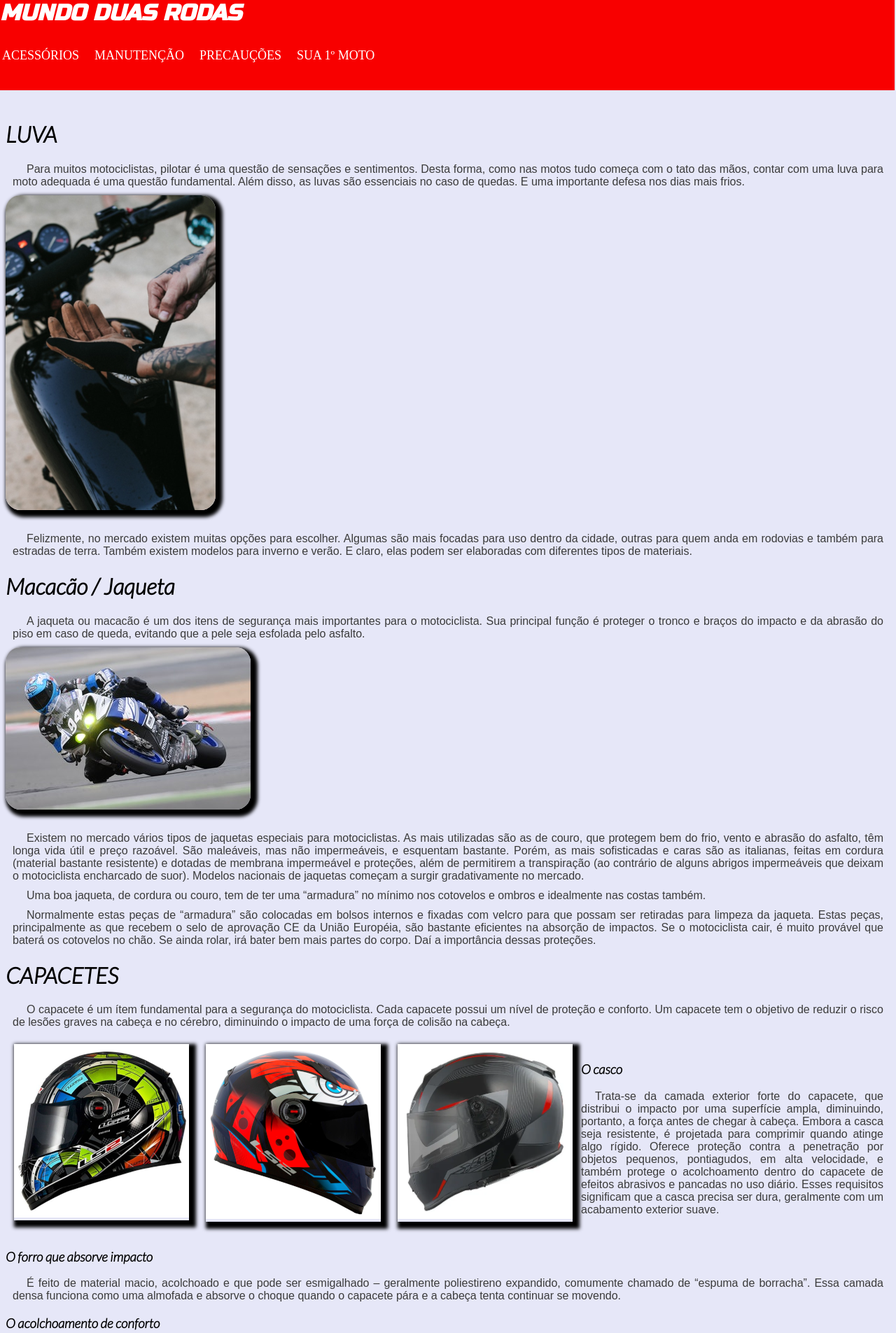
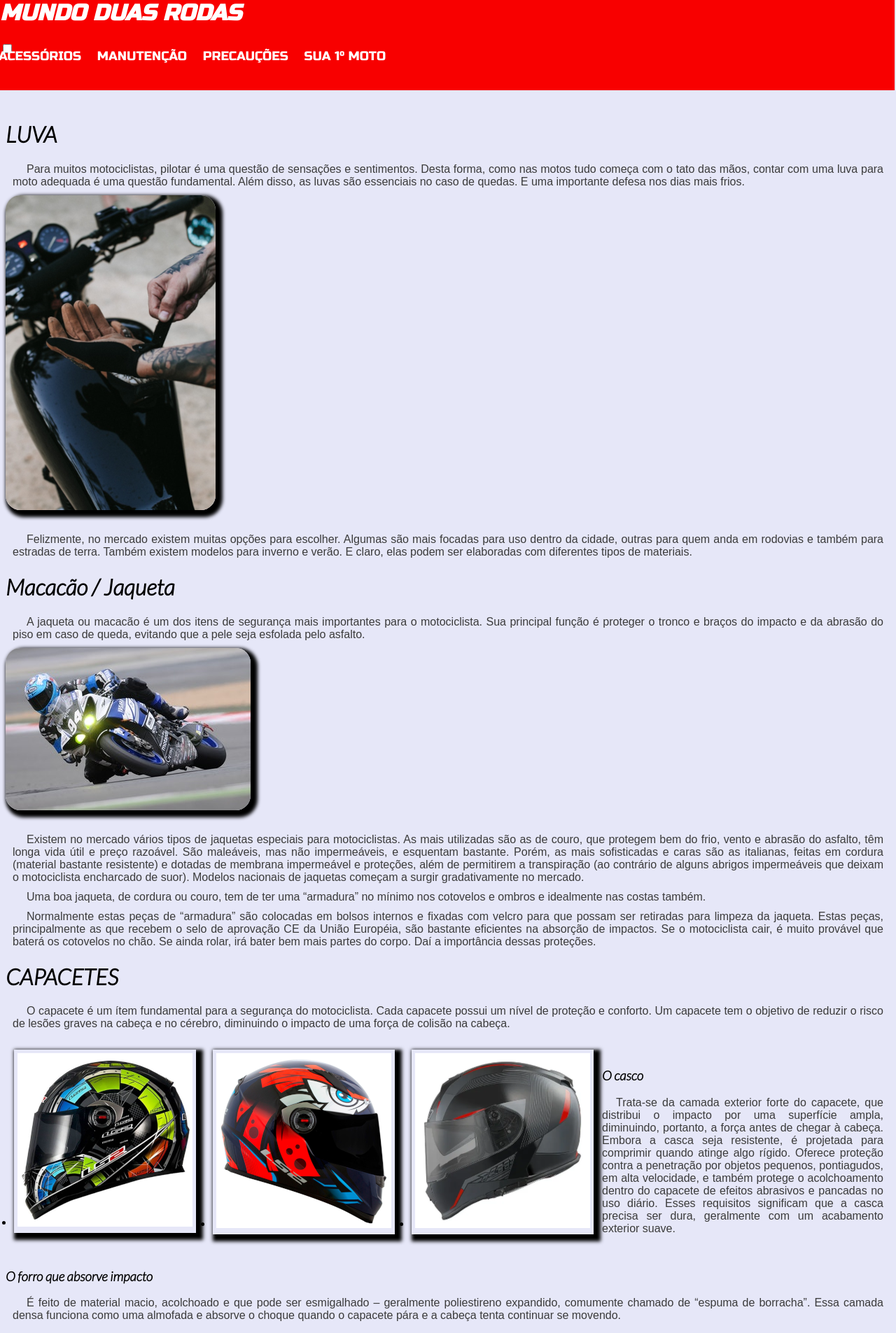
Before and after one commit to Rafael862/primeirosite, a plain HTML site: page html/acessorios.html in a window 1280 px wide. Shown: the top 1905 px of the page at 70% size. Drawn offline with Linux system fonts and the light colour scheme; a web font is replaced by a local one.

Commit message:
foi feito a responsividade do site e faltam alguns detalhes importantes para a melhoria vizual do site

```diff
--- a/css/acessorios.css
+++ b/css/acessorios.css
@@ -2,6 +2,22 @@
 @import url('https://fonts.googleapis.com/css2?family=Lato:ital,wght@1,300&family=Reggae+One&family=Roboto+Condensed:wght@300&display=swap');
 @import url('https://fonts.googleapis.com/css2?family=Russo+One&display=swap');
 
+*{
+   /*sempre resetar os padroes do navegador, pois todos são diferentes.*/
+  padding: 0;
+  box-sizing: border-box; /*colocar obrigatoriamente no site*/
+  font-family: "Russo One", sans-serif;
+
+}
+
+
+
+
+main{
+margin: 0 auto;
+max-width: 1280px; /*definir a largura dentro do body e criar o header para o cabeçalho*/
+
+}
 h1#menutopo {
     font-family: 'Russo One', sans-serif;
     font-style: oblique;
@@ -50,7 +66,7 @@ nav#menu ul {
     text-transform: uppercase;
     position: absolute; /*posição fixa*/
     top: 58px; /*altura do menu*/
-    left: -35px; /*margem esquerda*/
+
 }
 /*FORMATAÇÃO DOS ÍTENS DO MENU*/
 li {
@@ -62,7 +78,7 @@ li {
 
 }
 
-li.links-pagina {
+.links-pagina {
     display: inline-block;
     font-size: 18px;
     position: relative;
@@ -88,10 +104,11 @@ h1#menuprincipal {
     opacity: 0;
 }
 
-div.capacetes {
+li.capacetes{
     float: left;
     margin: 12px;
     box-shadow: 5px 5px 5px 5px  black;
+
 }
 img#R1{
     max-width: 90%;
--- a/css/index.css
+++ b/css/index.css
@@ -3,11 +3,19 @@
 @import url("https://fonts.googleapis.com/css2?family=Russo+One&display=swap");
 
 *{
-    margin: 0; /*sempre resetar os padroes do navegador, pois todos são diferentes.*/
+     /*sempre resetar os padroes do navegador, pois todos são diferentes.*/
     padding: 0;
     box-sizing: border-box; /*colocar obrigatoriamente no site*/
     font-family: "Russo One", sans-serif;
-    max-width: 1024px; /*definir a largura dentro do body e criar o header para o cabeçalho*/
+
+}
+
+
+
+
+main{
+  margin: 0 auto;
+  max-width: 1280px; /*definir a largura dentro do body e criar o header para o cabeçalho*/
 
 }
 
@@ -102,9 +110,7 @@ h1#menuprincipal {
     width: 800px;
     height: 460px;
   }
-  label{
-    display: none;
-  }
+
 }
 
 @media (max-width: 1024px) {
@@ -112,19 +118,19 @@ h1#menuprincipal {
     width: 800px;
     height: 460px;
   }
+
+}
+@media (min-width: 768px){
   label{
     display: none;
   }
 }
-
 @media (max-width: 768px) {
   iframe#introducao {
     width: 560px;
     height: 320px;
   }
-  label{
-    display: none;
-  }
+
 }
 
 @media (max-width: 425px) {
@@ -132,9 +138,7 @@ h1#menuprincipal {
     width: 410px;
     height: 235px;
   }
-  label{
-    display: none;
-  }
+
   .links-pagina{
     display: none;
   }
--- a/css/manutencao.css
+++ b/css/manutencao.css
@@ -2,31 +2,42 @@
 @import url('https://fonts.googleapis.com/css2?family=Lato:ital,wght@1,300&family=Reggae+One&family=Roboto+Condensed:wght@300&display=swap');
 @import url('https://fonts.googleapis.com/css2?family=Russo+One&display=swap');
 
+
+*{
+     /*sempre resetar os padroes do navegador, pois todos são diferentes.*/
+    padding: 0;
+    box-sizing: border-box; /*colocar obrigatoriamente no site*/
+    font-family: "Russo One", sans-serif;
+
+}
+
+
+
+
+main{
+  margin: 0 auto;
+  max-width: 1280px; /*definir a largura dentro do body e criar o header para o cabeçalho*/
+
+}
 h1#menutopo {
     font-family: 'Russo One', sans-serif;
     font-style: oblique;
     color: white;
-    top: -15;
+
 
 }
-img.imagem {
-    box-shadow: black;
-    border-radius: 21px;
-    box-shadow: 5px 5px 5px 5px  black; /*sombreamento*/
-}
+
 a.voltamenu {
     color: white;
 }
 div#divtopo {
     background-color: rgb(248, 0, 0);
-    position: relative;
-    top: -22px;
-    left: -8px;
-    width: 101.1%;
+
+
 }
 a {
-    text-decoration: black;
-    color: black;
+    text-decoration: none;
+    color: white;
 }
 h1, h2, h3 {
     font-family: 'Lato', sans-serif;
@@ -37,7 +48,7 @@ p {
     font-family: Arial, Helvetica, sans-serif;
     text-indent: 20px; /*paragráfo*/
     color: rgb(59, 59, 59);
-    margin: 10px;
+
 }
 body {
     background-color: rgb(230, 231, 248);
@@ -49,7 +60,7 @@ nav#menu ul {
     text-transform: uppercase;
     position: absolute; /*posição fixa*/
     top: 58px; /*altura do menu*/
-    left: -35px; /*margem esquerda*/
+
 }
 /*FORMATAÇÃO DOS ÍTENS DO MENU*/
 li {
@@ -61,7 +72,7 @@ li {
 
 }
 
-li#primeiro {
+.links-pagina {
     display: inline-block;
     font-size: 18px;
     position: relative;
@@ -70,9 +81,9 @@ li#primeiro {
 
 }
 iframe {
-    margin-left: 45px;
+
     box-shadow: black;
-    border-radius: 21px;
+    border-radius: 5px;
     box-shadow: 5px 5px 5px 5px  black; /*sombreamento*/
 }
 
@@ -92,3 +103,65 @@ nav#menu a:hover {
 h1#menuprincipal {
     opacity: 0;
 }
+
+@media (max-width: 1440px) {
+    .videos {
+      width: 800px;
+      height: 460px;
+
+    }
+
+  }
+
+  @media (max-width: 1024px) {
+    .videos {
+      width: 800px;
+      height: 460px;
+    }
+
+  }
+  @media (min-width: 768px){
+    label{
+      display: none;
+    }
+  }
+  @media (max-width: 768px) {
+    .videos {
+      width: 560px;
+      height: 320px;
+    }
+
+  }
+
+  @media (max-width: 425px) {
+    .videos {
+      width: 410px;
+      height: 235px;
+    }
+
+    .links-pagina{
+      display: none;
+    }
+  }
+
+
+  @media (max-width: 375px) {
+    .videos {
+      width: 350px;
+      height: 220px;
+    }
+    .links-pagina{
+      display: none;
+    }
+  }
+
+  @media (max-width: 320px) {
+    .videos {
+      width: 270px;
+      height: 180px;
+
+    }
+    .links-pagina{
+      display: none;
+    }
+  }
--- a/css/precaucoes.css
+++ b/css/precaucoes.css
@@ -1,6 +1,24 @@
 @import url('https://fonts.googleapis.com/css2?family=Reggae+One&display=swap');
 @import url('https://fonts.googleapis.com/css2?family=Lato:ital,wght@1,300&family=Reggae+One&family=Roboto+Condensed:wght@300&display=swap');
 @import url('https://fonts.googleapis.com/css2?family=Russo+One&display=swap');
+
+
+*{
+    /*sempre resetar os padroes do navegador, pois todos são diferentes.*/
+   padding: 0;
+   box-sizing: border-box; /*colocar obrigatoriamente no site*/
+   font-family: "Russo One", sans-serif;
+
+}
+
+
+
+
+main{
+ margin: 0 auto;
+ max-width: 1280px; /*definir a largura dentro do body e criar o header para o cabeçalho*/
+
+}
 
 h1#menutopo {
     font-family: 'Russo One', sans-serif;
@@ -25,8 +43,8 @@ div#divtopo {
     width: 101.1%;
 }
 a {
-    text-decoration: black;
-    color: black;
+    text-decoration: none;
+    color: white;
 }
 h1, h2, h3 {
     font-family: 'Lato', sans-serif;
@@ -49,7 +67,7 @@ nav#menu ul {
     text-transform: uppercase;
     position: absolute; /*posição fixa*/
     top: 58px; /*altura do menu*/
-    left: -35px; /*margem esquerda*/
+
 }
 /*FORMATAÇÃO DOS ÍTENS DO MENU*/
 li {
@@ -61,7 +79,7 @@ li {
 
 }
 
-li#primeiro {
+.links-pagina {
     display: inline-block;
     font-size: 18px;
     position: relative;
--- a/css/primeira-moto.css
+++ b/css/primeira-moto.css
@@ -1,6 +1,23 @@
 @import url('https://fonts.googleapis.com/css2?family=Reggae+One&display=swap');
 @import url('https://fonts.googleapis.com/css2?family=Lato:ital,wght@1,300&family=Reggae+One&family=Roboto+Condensed:wght@300&display=swap');
 @import url('https://fonts.googleapis.com/css2?family=Russo+One&display=swap');
+
+*{
+    /*sempre resetar os padroes do navegador, pois todos são diferentes.*/
+   padding: 0;
+   box-sizing: border-box; /*colocar obrigatoriamente no site*/
+   font-family: "Russo One", sans-serif;
+
+}
+
+
+
+
+main{
+ margin: 0 auto;
+ max-width: 1280px; /*definir a largura dentro do body e criar o header para o cabeçalho*/
+
+}
 
 h1#menutopo {
     font-family: 'Russo One', sans-serif;
@@ -25,8 +42,8 @@ div#divtopo {
     width: 101.1%;
 }
 a {
-    text-decoration: black;
-    color: black;
+    text-decoration: none;
+    color: white;
 }
 h1, h2, h3 {
     font-family: 'Lato', sans-serif;
@@ -49,7 +66,7 @@ nav#menu ul {
     text-transform: uppercase;
     position: absolute; /*posição fixa*/
     top: 58px; /*altura do menu*/
-    left: -35px; /*margem esquerda*/
+
 }
 /*FORMATAÇÃO DOS ÍTENS DO MENU*/
 li {
@@ -61,7 +78,7 @@ li {
 
 }
 
-li#primeiro {
+.links-pagina {
     display: inline-block;
     font-size: 18px;
     position: relative;
@@ -86,3 +103,90 @@ nav#menu a:hover {
 h1#menuprincipal {
     opacity: 0;
 }
+
+/*aqui entra a responsividade do vídeo na tela inicial*/
+@media (max-width: 1440px) {
+    #scooter, #city, #naked, #trail {
+      width: 800px;
+      height: 460px;
+    }
+
+  }
+
+  @media (max-width: 1024px) {
+    #scooter, #city, #naked, #trail {
+      width: 800px;
+      height: 460px;
+    }
+
+  }
+  @media (min-width: 768px){
+    label{
+      display: none;
+    }
+  }
+  @media (max-width: 768px) {
+    #scooter, #city, #naked, #trail {
+      width: 560px;
+      height: 320px;
+    }
+
+  }
+
+  @media (max-width: 425px) {
+    #scooter, #city, #naked, #trail {
+      width: 410px;
+      height: 235px;
+    }
+
+    .links-pagina{
+      display: none;
+    }
+  }
+
+
+  @media (max-width: 375px) {
+    #scooter, #city, #naked, #trail {
+      width: 370px;
+      height: 220px;
+    }
+    #trail{
+        width: 350px;
+        height: 240px;
+    }
+    .links-pagina{
+      display: none;
+    }
+  }
+
+  @media (max-width: 320px) {
+    #scooter, #city, #naked, #trail {
+      width: 300px;
+      height: 180px;
+    }
+
+    .links-pagina{
+      display: none;
+    }
+  }
+
+  .menu{
+    display: none;
+    color: #fff;
+    background-color: #ffffff;
+    margin: 0;
+    padding: 10px;
+  }
+
+  .menu-item{
+    list-style-type: none;
+  }
+
+  #meuMarcador:checked + .menu{
+    display: block;
+  }
+
+  #meuMarcador{
+    opacity: 0;
+
+  }
--- a/html/acessorios.html
+++ b/html/acessorios.html
@@ -17,19 +17,21 @@
             <div id="divindex">
                 <h1 id="menutopo"><a class="voltamenu" href="../index.html" style="text-decoration: none;">MUNDO DUAS RODAS</a></h1>
             </div>
+
             <nav id="menu"> <!--a tag NAV é a navegação do site-->
-                <label for="meuMarcador">
+                <label for="menuHamburguer">
                     <i class="fa fa-bars fa-2x" aria-hidden="true"></i>
                 </label>
 
-                <input type="checkbox" id="meuMarcador">
+                <input type="checkbox" id="menuHamburguer">
+
                 <h1 id="menuprincipal">Menu Principal</h1> <!--para mecanismos de buscas-->
-                <ul type="disc">
-                <li class="links-pagina"><a href="acessorios.html" >Acessórios</a></li>
-                <li class="links-pagina"><a href="manutencao.html">Manutenção</a></li>
+                <ul class="menuprincipal" type="disc">
+                    <li class="links-pagina"><a href="acessorios.html" >Acessórios</a></li>
+                    <li class="links-pagina"><a href="manutencao.html">Manutenção</a></li>
 
-                <li class="links-pagina"><a href="precaucoes.html">Precauções</a></li>
-                <li class="links-pagina"><a href="primeira-moto.html">Sua 1º Moto</a></li>
+                    <li class="links-pagina"><a href="precaucoes.html">Precauções</a></li>
+                    <li class="links-pagina"><a href="primeira-moto.html">Sua 1º Moto</a></li>
 
                 </ul>
             </nav>
@@ -58,16 +60,19 @@
         <p>O capacete é um ítem fundamental para a segurança do motociclista. Cada capacete possui um nível de proteção e conforto.
         Um capacete tem o objetivo de reduzir o risco de lesões graves na cabeça e no cérebro, diminuindo o impacto de uma força de colisão na cabeça.</p>
 
-        <div class="capacetes">
-            <img src="../midia/capa4.png" alt="">
-        </div>
-        <div class="capacetes">
-            <img src="../midia/capa5.png" alt="">
-        </div>
-        <div class="capacetes">
-            <img src="../midia/capa21.png" alt="">
-        </div>
+
+            <ul class="capacetes">
+                <li class="capacetes"><img src="../midia/capa4.png" alt=""></li>
+
+
+                <li class="capacetes"><img src="../midia/capa5.png" alt=""></li>
+
+
+                <li class="capacetes"><img src="../midia/capa21.png" alt=""></li>
+            </ul>
+
         <br>
+
         <h3>O casco</h3>
         <p>Trata-se da camada exterior forte do capacete, que distribui o impacto por uma superfície ampla, diminuindo, portanto, a força antes de chegar à cabeça. Embora a casca seja resistente, é projetada para comprimir quando atinge algo rígido. Oferece proteção contra a penetração por objetos pequenos, pontiagudos, em alta velocidade, e também protege o acolchoamento dentro do capacete de efeitos abrasivos e pancadas no uso diário. Esses requisitos significam que a casca precisa ser dura, geralmente com um acabamento exterior suave.</p>
 
```
Also changed, not shown: html/manutencao.html (+2 -2 lines), html/primeira-moto.html (+4 -4 lines), index.html (+13 -9 lines), midia/lander.jpg, midia/lander1.jpg (added).
